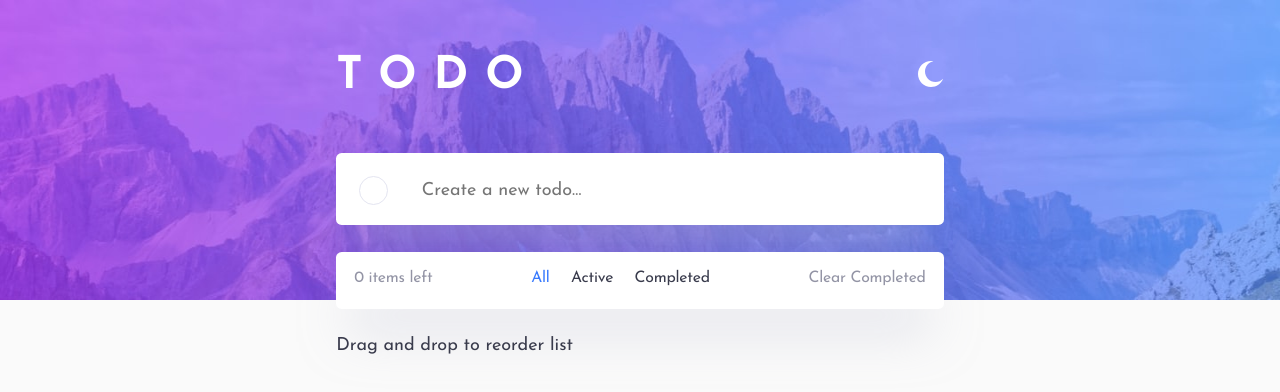
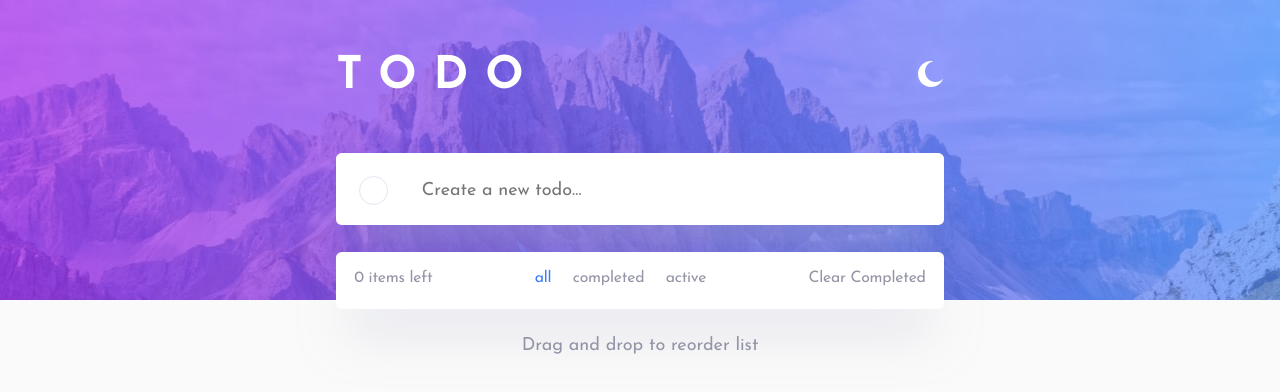
Before and after one commit to MariaLemos/todo-app, a React (Create React App) app: page / in a window 1280 px wide. Shown: the top 392 px of the page. Built offline with nearby package versions, Linux system fonts and the light colour scheme.

Commit message:
wip: refact task fiters

```diff
--- a/src/App.tsx
+++ b/src/App.tsx
@@ -6,6 +6,7 @@ import { getPreferredTheme } from "./theme/getPreferredTheme";
 import Header from "./components/header/header";
 import { FormProvider, useForm } from "react-hook-form";
 import TaskFormComponent from "./components/taskForm/taskForm.component";
+import TaskFiltersComponent from "./components/taskForm/taskFilters.component";
 
 function App() {
   const [themeName, setThemeName] = useState<ThemeName>(getPreferredTheme());
@@ -28,7 +29,8 @@ function App() {
           <FormProvider {...methods}>
             <TaskFormComponent />
           </FormProvider>
-          Drag and drop to reorder list
+
+          <p> Drag and drop to reorder list</p>
         </Main>
       </BackgroundContainer>
     </ThemeProvider>
@@ -40,6 +42,11 @@ const Main = styled.main`
   max-width: 33.75rem;
   width: 90%;
   margin: auto;
+  > p {
+    text-align: center;
+    color: ${({ theme }) => theme.buttonFontColor};
+    margin: auto;
+  }
 `;
 const BackgroundContainer = styled.div`
   width: 100%;
--- /dev/null
+++ b/src/commons/isMobile.ts
@@ -0,0 +1,21 @@
+import { useState, useEffect } from "react";
+
+function getWindowWidth() {
+  const { innerWidth: width } = window;
+  return width;
+}
+
+export default function useIsMobile() {
+  const [windowDimensions, setWindowDimensions] = useState(getWindowWidth());
+
+  useEffect(() => {
+    function handleResize() {
+      setWindowDimensions(getWindowWidth());
+    }
+
+    window.addEventListener("resize", handleResize);
+    return () => window.removeEventListener("resize", handleResize);
+  }, []);
+
+  return windowDimensions < 600;
+}
--- /dev/null
+++ b/src/components/taskForm/taskFilters.component.tsx
@@ -0,0 +1,38 @@
+import styled from "styled-components";
+
+const TaskFiltersComponent: React.FC<{
+  selectedFilter: FilterNames;
+  setSelectedFilter: React.Dispatch<React.SetStateAction<FilterNames>>;
+}> = ({ selectedFilter, setSelectedFilter }) => {
+  const filters: Array<FilterNames> = ["all", "completed", "active"];
+
+  return (
+    <FilterToggle>
+      {filters.map((filter) => (
+        <FilterButton
+          isActive={filter === selectedFilter}
+          onClick={() => {
+            setSelectedFilter(filter);
+          }}
+        >
+          {filter}
+        </FilterButton>
+      ))}
+    </FilterToggle>
+  );
+};
+export default TaskFiltersComponent;
+
+const FilterToggle = styled.div`
+  display: flex;
+  gap: 1.19rem;
+  @media (max-width: 500px) {
+    position: absolute;
+    top: 5rem;
+    background-color: ${({ theme }) => theme.listBgColor};
+  }
+`;
+const FilterButton = styled.button<{ isActive: boolean }>`
+  color: ${({ isActive, theme }) =>
+    isActive ? "hsla(220, 98%, 61%, 1)" : theme.buttonFontColor};
+`;
--- a/src/components/taskForm/taskList.component.tsx
+++ b/src/components/taskForm/taskList.component.tsx
@@ -7,6 +7,8 @@ import styled, { css } from "styled-components";
 import { Droppable, Draggable } from "react-beautiful-dnd";
 import TaskComponent from "../task/task.component";
 import { useState } from "react";
+import TaskFiltersComponent from "./taskFilters.component";
+import useIsMobile from "../../commons/isMobile";
 
 type TaskField = FieldArrayWithId<
   {
@@ -21,17 +23,20 @@ const TaskListComponent: React.FC<{
   removeAction: UseFieldArrayRemove;
 }> = ({ tasks, removeAction }) => {
   const [filter, setFilter] = useState<"all" | "active" | "completed">("all");
-
   const activeTasks = tasks.filter((task) => !task.isDone) ?? [];
   const { setValue } = useFormContext<TaskForm>();
+  const isMobile = useIsMobile();
 
   return (
+    <TaskListWrapper>
       <Droppable droppableId="task-items">
         {(provided) => (
-        <TaskListWrapper {...provided.droppableProps} ref={provided.innerRef}>
+          <div {...provided.droppableProps} ref={provided.innerRef}>
             {tasks.map((task, index) => {
-            const shouldShowActiveTask = !task.isDone && filter !== "completed";
-            const shouldShowCompletedTask = task.isDone && filter !== "active";
+              const shouldShowActiveTask =
+                !task.isDone && filter !== "completed";
+              const shouldShowCompletedTask =
+                task.isDone && filter !== "active";
               if (!shouldShowActiveTask && !shouldShowCompletedTask) {
                 return null;
               }
@@ -50,34 +55,18 @@ const TaskListComponent: React.FC<{
                 </Draggable>
               );
             })}
+            {provided.placeholder}
+          </div>
+        )}
+      </Droppable>
       <ActionsWrapper>
         <span>{`${activeTasks.length} items left`}</span>
-            <FilterToggle>
-              <FilterButton
-                isActive={filter === "all"}
-                onClick={() => {
-                  setFilter("all");
-                }}
-              >
-                All
-              </FilterButton>
-              <FilterButton
-                isActive={filter === "active"}
-                onClick={() => {
-                  setFilter("active");
-                }}
-              >
-                Active
-              </FilterButton>
-              <FilterButton
-                isActive={filter === "completed"}
-                onClick={() => {
-                  setFilter("completed");
-                }}
-              >
-                Completed
-              </FilterButton>
-            </FilterToggle>
+        {!isMobile && (
+          <TaskFiltersComponent
+            setSelectedFilter={setFilter}
+            selectedFilter={filter}
+          />
+        )}
         <ClearButton
           onClick={() => {
             setValue("tasks", activeTasks);
@@ -86,10 +75,7 @@ const TaskListComponent: React.FC<{
           Clear Completed
         </ClearButton>
       </ActionsWrapper>
-          {provided.placeholder}
     </TaskListWrapper>
-      )}
-    </Droppable>
   );
 };
 export default TaskListComponent;
@@ -127,17 +113,5 @@ const ActionsWrapper = styled.div`
     letter-spacing: -0.01213rem;
   }
 `;
-const FilterToggle = styled.div`
-  display: flex;
-  gap: 1.19rem;
-  @media (max-width: 500px) {
-    position: absolute;
-    top: 5rem;
-    background-color: ${({ theme }) => theme.listBgColor};
-  }
-`;
-const FilterButton = styled.button<{ isActive: boolean }>`
-  color: ${({ isActive }) => (isActive ? "hsla(220, 98%, 61%, 1)" : "inherit")};
-`;
 
 const ClearButton = styled.button``;
--- a/src/types.d.ts
+++ b/src/types.d.ts
@@ -1,3 +1,4 @@
 type ThemeName = "light" | "dark";
 type Task = { name: string; isDone: boolean };
 type TaskForm = { newTask: Task; tasks: Task[] };
+type FilterNames = "all" | "active" | "completed";
```
Lines whose indentation alone changed are shown as unchanged.
